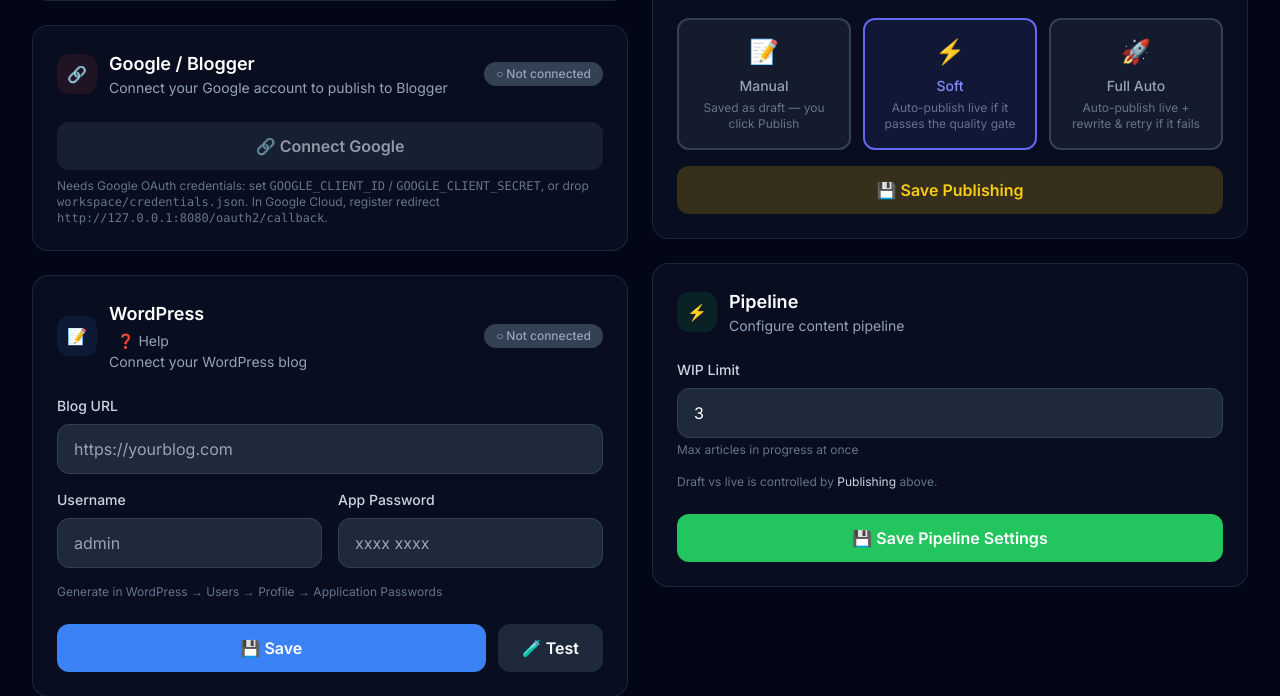
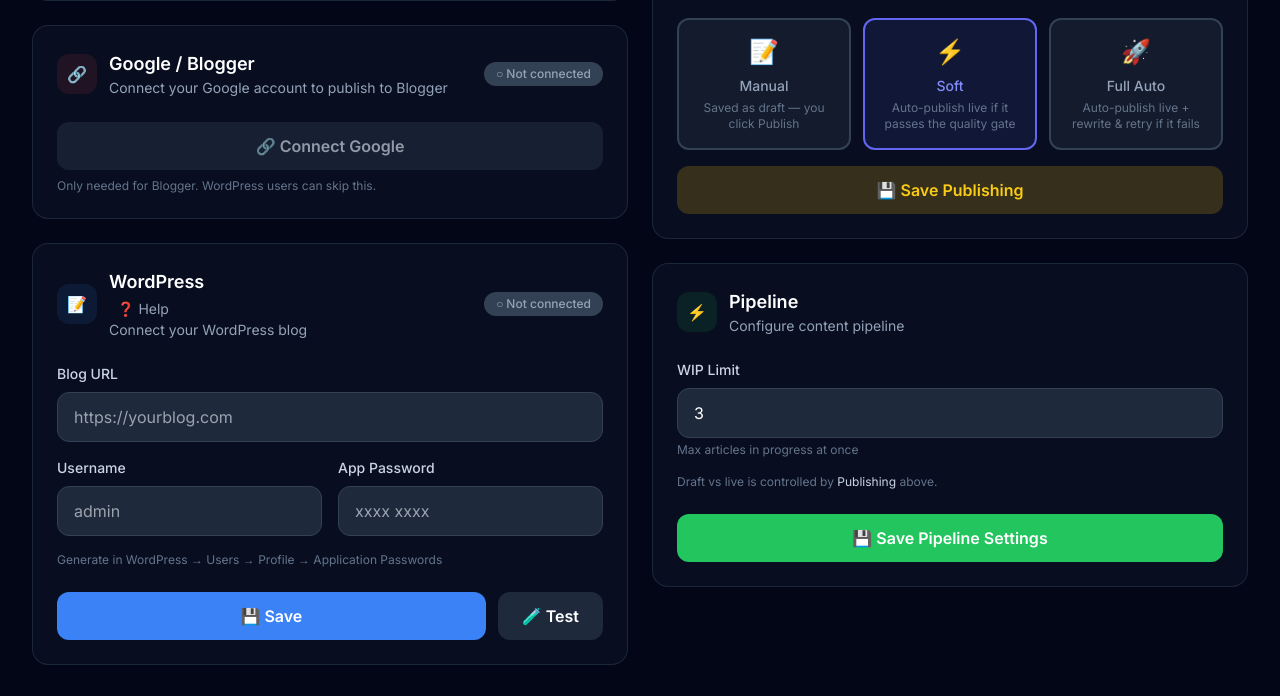
Before and after one commit to bagasunix/content-pilot, a Flask app: page /settings in a window 1280 px wide. Shown: the part 1090-1786 px from the top of the page. Run offline with Flask 3, Linux system fonts and the light colour scheme; the visitor is signed in with stand-in values (Sample User, id 1); some libraries are stand-ins or nearby versions.

Commit message:
fix: Hide technical OAuth details from Settings UI
Changed Google/Blogger section:
- Old: 'Needs Google OAuth credentials: set GOOGLE_CLIENT_ID...'
- New: 'Only needed for Blogger. WordPress users can skip this.'

Changed OAuth warning:
- Old: '⚠ No OAuth credentials configured yet.'
- New: 'Google OAuth not configured. Only needed for Blogger.'

Users now see simple, non-technical messages instead of
implementation details like environment variables and redirect URIs.

```diff
--- a/web/templates/settings.html
+++ b/web/templates/settings.html
@@ -130,7 +130,7 @@
             {% elif google_status == 'error' %}
             <div class="mb-4 p-3 rounded-xl bg-red-500/10 border border-red-500/20 text-red-400 text-sm">✗ Connection failed — please try again.</div>
             {% elif google_status == 'noconfig' %}
-            <div class="mb-4 p-3 rounded-xl bg-yellow-500/10 border border-yellow-500/20 text-yellow-400 text-sm">⚠ No OAuth credentials configured yet.</div>
+            <div class="mb-4 p-3 rounded-xl bg-surface-800 border border-surface-700 text-surface-400 text-sm">Google OAuth not configured. Only needed for Blogger.</div>
             {% elif google_status == 'disconnected' %}
             <div class="mb-4 p-3 rounded-xl bg-surface-800 border border-surface-700 text-surface-300 text-sm">Disconnected.</div>
             {% endif %}
@@ -145,7 +145,7 @@
             {% else %}
             <a href="/connect/google" class="block w-full text-center py-3 px-4 bg-surface-800 hover:bg-surface-700 text-surface-300 font-semibold rounded-xl transition-colors opacity-70">🔗 Connect Google</a>
             <p class="text-xs text-surface-500 mt-2">
-                Needs Google OAuth credentials: set <span class="font-mono">GOOGLE_CLIENT_ID</span> / <span class="font-mono">GOOGLE_CLIENT_SECRET</span>, or drop <span class="font-mono">workspace/credentials.json</span>. In Google Cloud, register redirect <span class="font-mono">http://127.0.0.1:8080/oauth2/callback</span>.
+                Only needed for Blogger. WordPress users can skip this.
             </p>
             {% endif %}
         </div>
```
Also changed, not shown: 1 other file.
